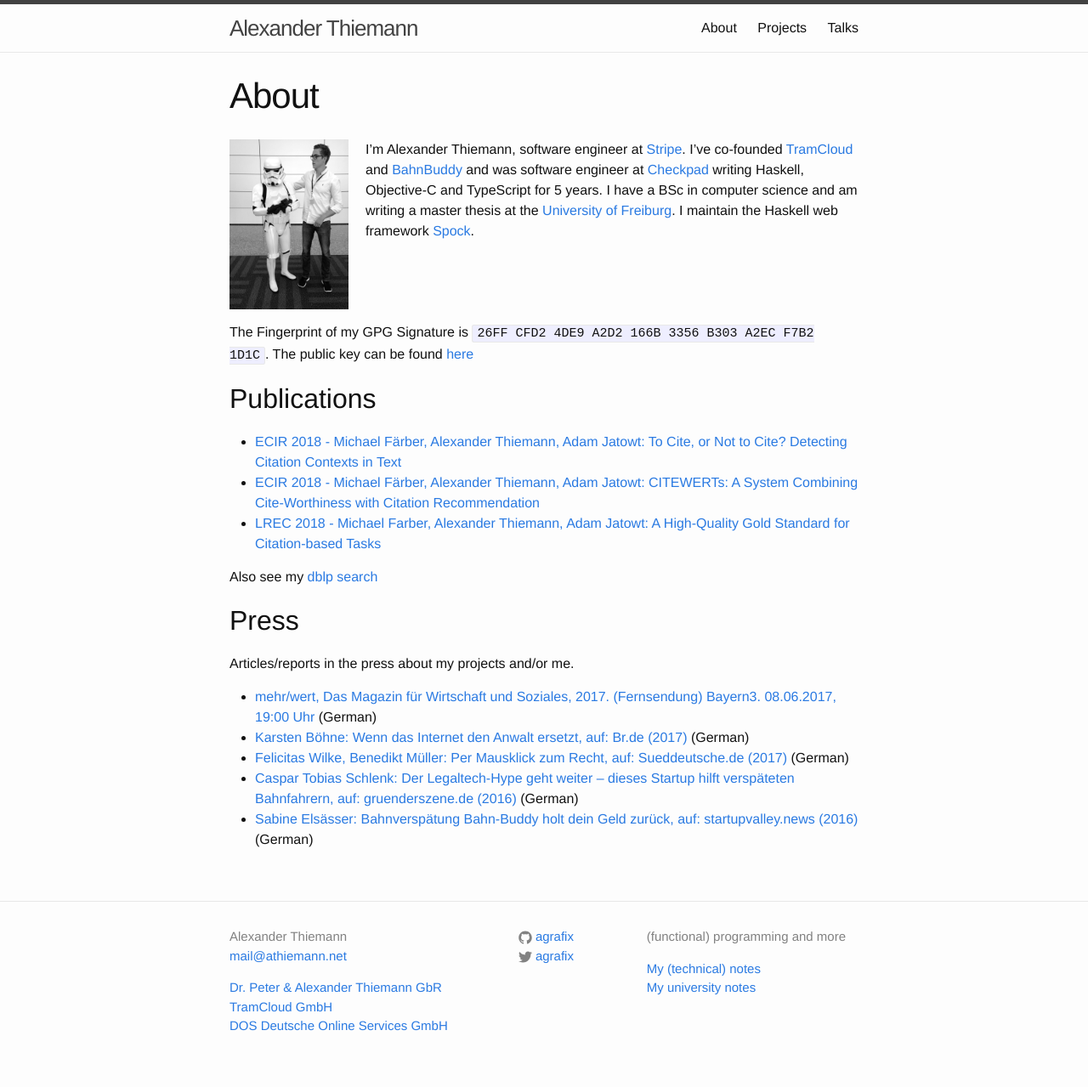
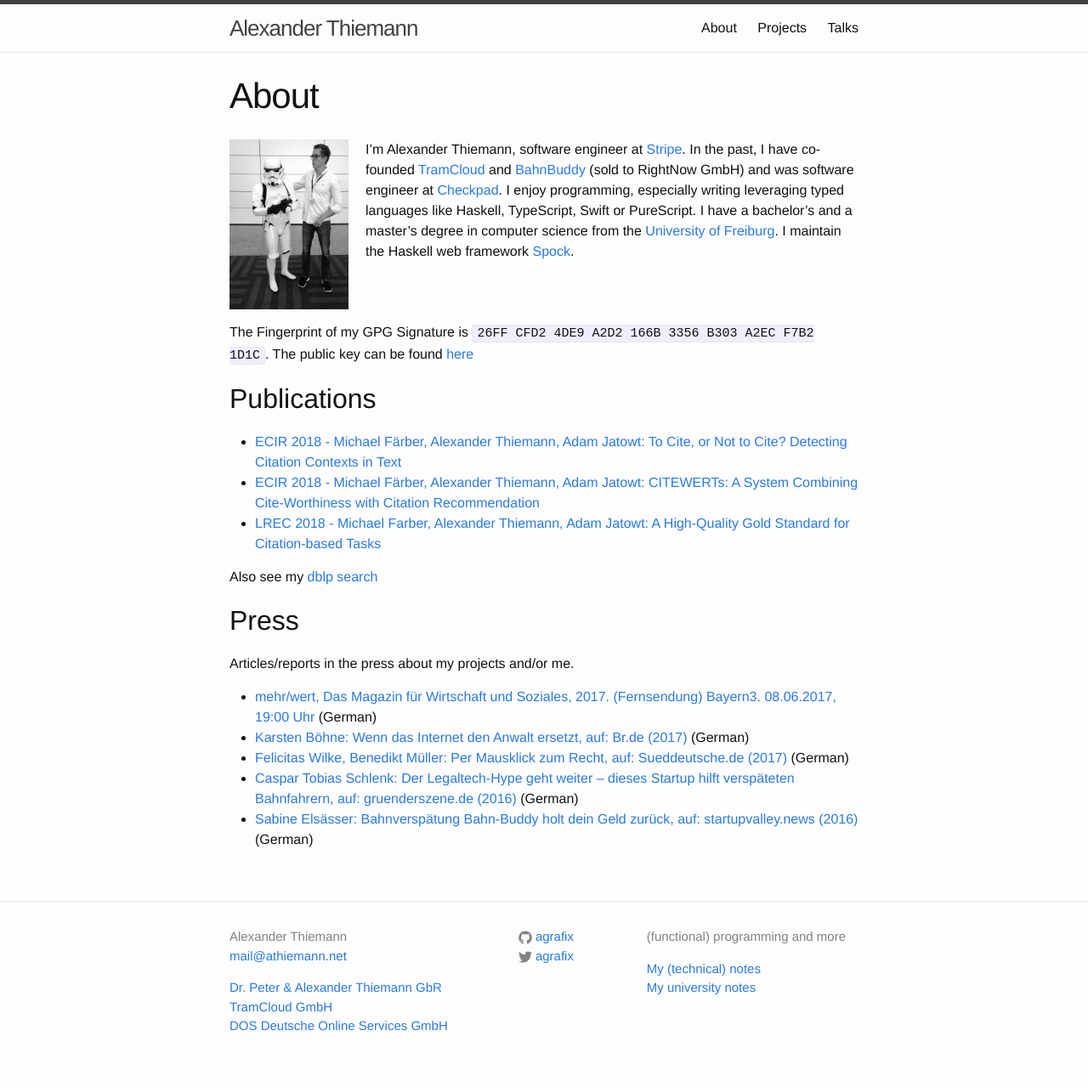
Before and after one commit to agrafix/homepage, a Jekyll site: the page built from about.md, in a window 1280 px wide. Shown: the whole page at 85% size. Built offline with Jekyll 4.4.1, drawn with Linux system fonts in a browser that asks for light colours.

Commit message:
update about

```diff
--- a/about.md
+++ b/about.md
@@ -4,7 +4,7 @@ title: About
 permalink: /about/
 ---
 
-<img style="float: left; margin-right: 20px;" width="140" height="200" src="/images/2016-01-28-thiemann-wwdc.jpg"> I'm Alexander Thiemann, software engineer at [Stripe][stripe]. I've co-founded [TramCloud][tc] and [BahnBuddy][bb] and was software engineer at [Checkpad][cp] writing Haskell, Objective-C and TypeScript for 5 years. I have a BSc in computer science and am writing a master thesis at the [University of Freiburg][uni]. I maintain the Haskell web framework [Spock][spock].
+<img style="float: left; margin-right: 20px;" width="140" height="200" src="/images/2016-01-28-thiemann-wwdc.jpg"> I'm Alexander Thiemann, software engineer at [Stripe][stripe]. In the past, I have co-founded [TramCloud][tc] and [BahnBuddy][bb] (sold to RightNow GmbH) and was software engineer at [Checkpad][cp]. I enjoy programming, especially writing leveraging typed languages like Haskell, TypeScript, Swift or PureScript. I have a bachelor's and a master's degree in computer science from the [University of Freiburg][uni]. I maintain the Haskell web framework [Spock][spock].
 
 <br style="clear: both;" />
 
```
